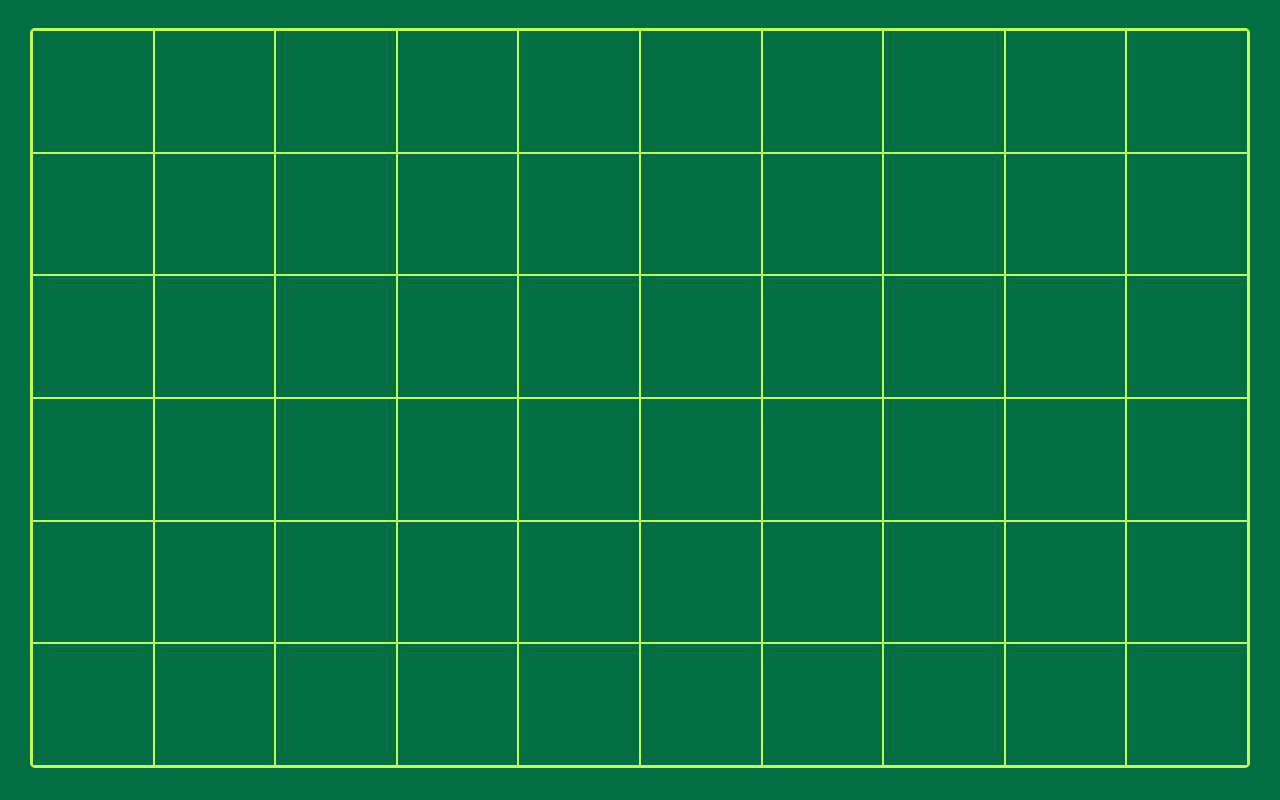
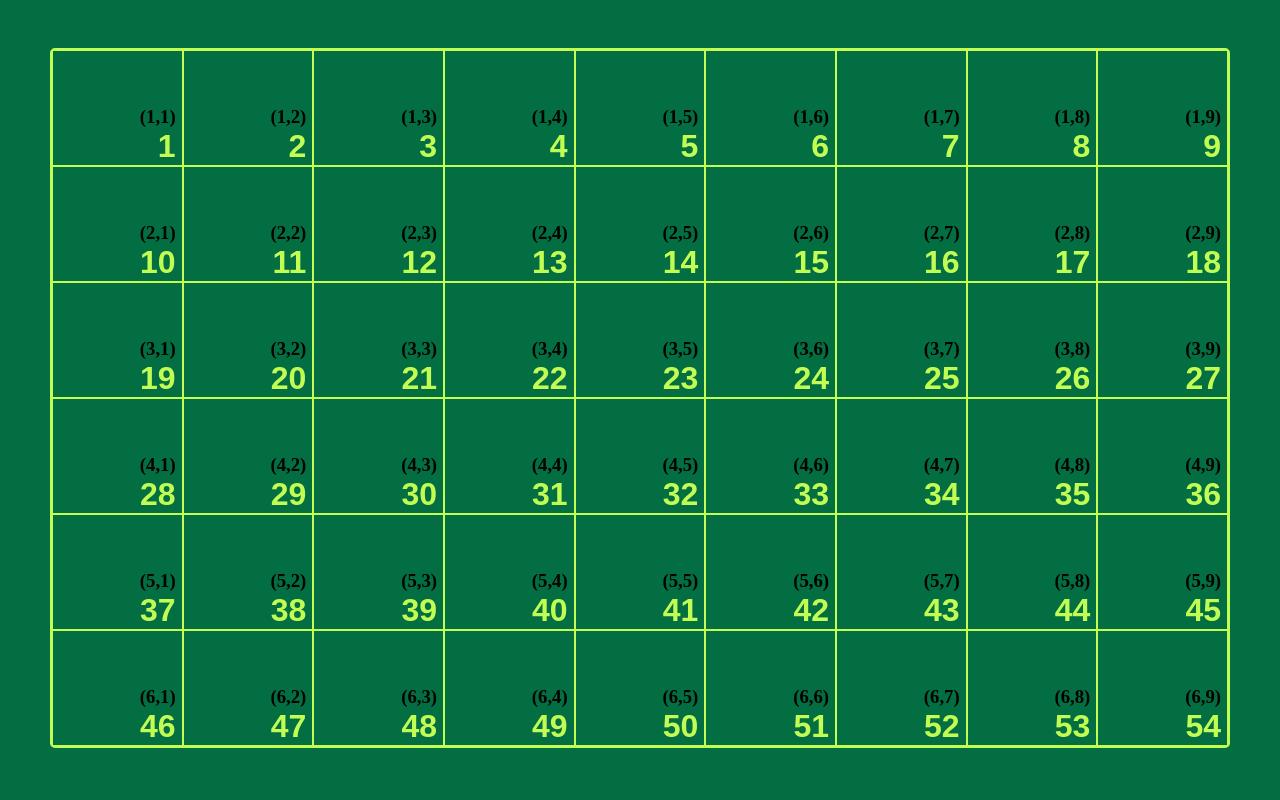
Before and after one commit to McDiamund/exlab_radio, a React (Vite) app in the folder webpage/: page / in a window 1280 px wide. Built offline with nearby package versions, Linux system fonts and the light colour scheme.

Commit message:
Coordinate Mapping

```diff
--- a/webpage/src/components/Board/board.module.css
+++ b/webpage/src/components/Board/board.module.css
@@ -16,7 +16,7 @@
   display: flex;
   justify-content: center;
   align-items: center;
-  padding: 30px;
+  padding: 50px;
   box-sizing: border-box;
   height: 99.5vh;
 }
--- a/webpage/src/components/Board/index.tsx
+++ b/webpage/src/components/Board/index.tsx
@@ -8,6 +8,8 @@ export interface IAppProps {
 export default function Board(props: IAppProps) {
     const ref = useRef<HTMLDivElement>(null);
     const [cells, setCells] = useState(0);
+    const [cols, setCols] = useState(0);
+    const [rows, setRows] = useState(0);
 
     useEffect(() => {
         const el = ref.current;
@@ -24,6 +26,8 @@ export default function Board(props: IAppProps) {
             const rows = Math.ceil((available) / (cellSize));
 
             setCells(cols * rows);
+            setCols(cols);
+            setRows(rows);
         };
 
         update();
@@ -42,7 +46,7 @@ export default function Board(props: IAppProps) {
         <div className={board.container}>
             <div ref={ref} className={board.grid}>
                 {Array.from({ length: cells }, (_, i) => (
-                    <UnitBox key={i} />
+                    <UnitBox key={i} pos={i + 1} rows={rows} cols={cols} />
                 ))}
             </div>
         </div>
--- a/webpage/src/components/UnitBox/index.tsx
+++ b/webpage/src/components/UnitBox/index.tsx
@@ -1,11 +1,27 @@
 import ubox from './ubox.module.css'
 
 export interface IAppProps {
+  pos: number
+  rows: number
+  cols: number
 }
 
 export default function UnitBox(props: IAppProps) {
+
+  const isOuter = (x : Number, y: Number):Boolean => {
+    return true;
+  }
+
+  const coords = () => {
+    const row = Math.ceil(props.pos / props.cols)
+    const col = (props.pos % props.cols) == 0 ? props.cols : Math.ceil(props.pos % props.cols)
+    return `(${row},${col})`
+  }
+
   return (
     <div className={ubox.ubox}>
+      {isOuter(1,1) && <h1 className={`green sans`}>{props.pos.toString()}</h1>}
+      <h3>{coords().toString()}</h3>
     </div>
   );
 }
--- a/webpage/src/components/UnitBox/ubox.module.css
+++ b/webpage/src/components/UnitBox/ubox.module.css
@@ -1,4 +1,8 @@
 
 .ubox {
     border: rgb(193, 253, 83) solid 1px;
+    display: flex;
+    flex-direction: column-reverse;
+    align-items: flex-end;
+    padding-right: 6px;
 }
--- a/webpage/src/index.css
+++ b/webpage/src/index.css
@@ -1,6 +1,17 @@
+* {
+    margin: 0;
+    padding: 0;
+}
+
 body {
     background-color: hsl(155, 96%, 22%);
     overflow: hidden;
-    margin: 0;
-    padding: 0;
 }
+
+.green {
+    color: rgb(193, 253, 83);
+}
+
+.sans {
+    font-family: Arial, Helvetica, sans-serif;
+}
```
